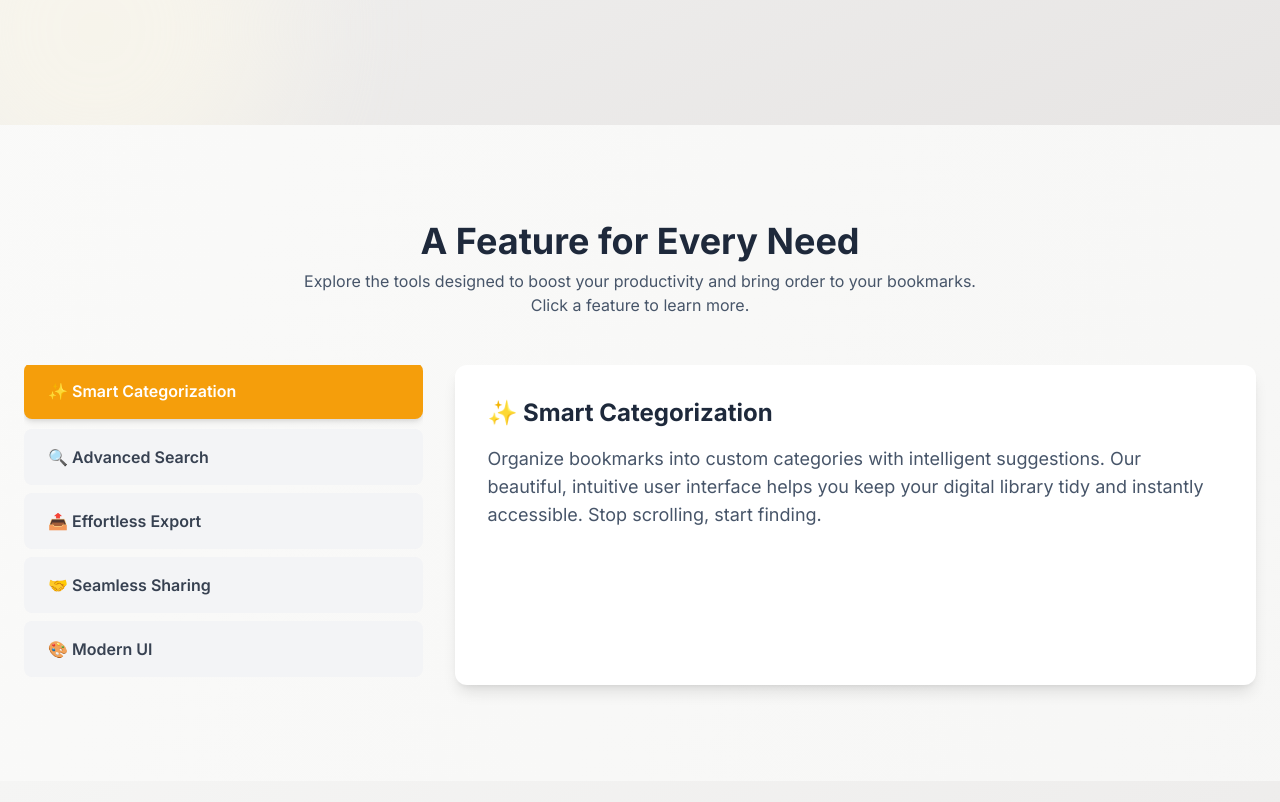
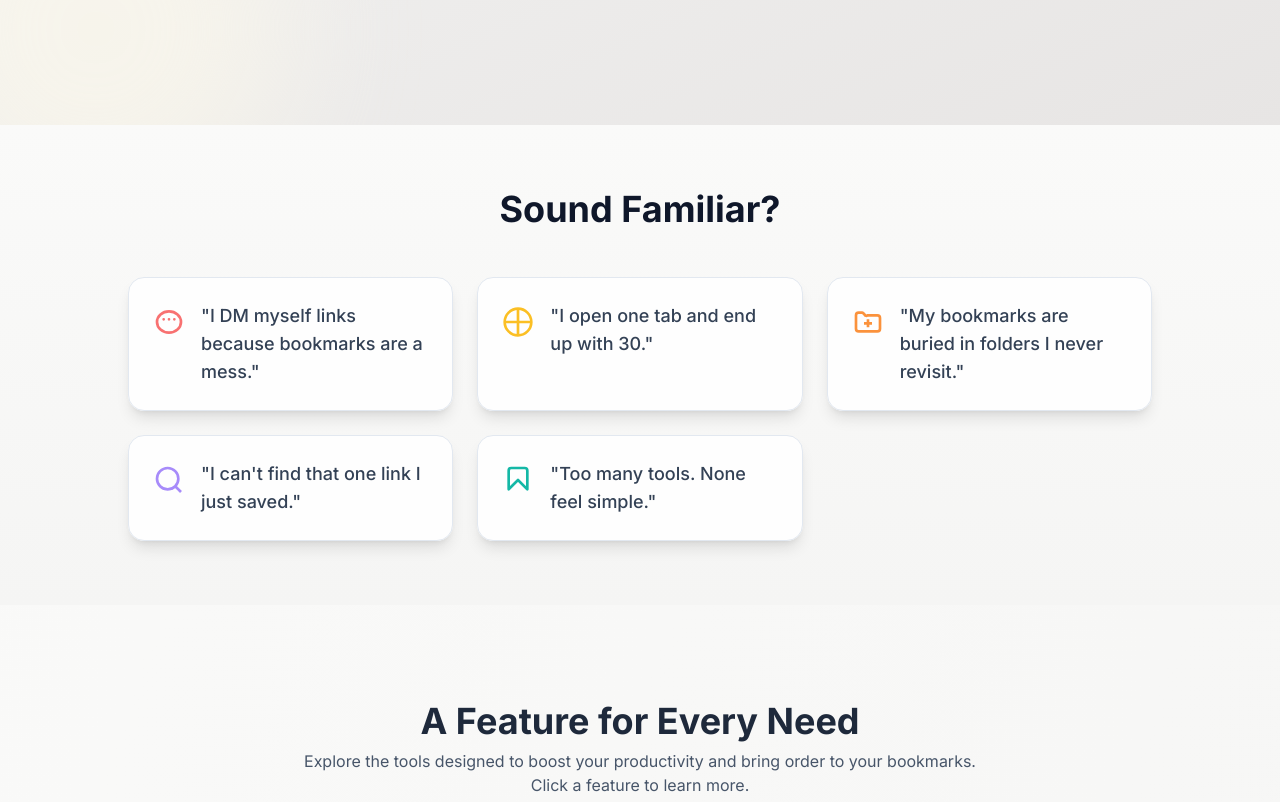
Before and after one commit to vishutyagi0210/mark-buddy, a plain HTML site: page index.html in a window 1280 px wide. Shown: the part 527-1329 px from the top of the page. Drawn offline with nearby package versions, Linux system fonts and the light colour scheme.

Commit message:
last one

```diff
--- a/index.html
+++ b/index.html
@@ -399,6 +399,45 @@
                         <a href="extension.html" class="bg-white text-slate-800 font-semibold px-8 py-4 rounded-lg hover:shadow-xl transition-all duration-300 hover:scale-105 text-lg inline-block w-full sm:w-auto border border-slate-200">
                             Get Started Free
                         </a>
+                    </div>
+                </div>
+            </div>
+        </section>
+
+        <!-- Sound Familiar Section -->
+        <section class="py-16 bg-gradient-to-b from-stone-50 to-stone-100">
+            <div class="container mx-auto px-4 sm:px-6">
+                <h2 class="text-3xl sm:text-4xl font-bold text-center mb-12 text-slate-900">Sound Familiar?</h2>
+                <div class="grid gap-6 md:grid-cols-2 lg:grid-cols-3 max-w-5xl mx-auto">
+                    <div class="bg-white/90 rounded-2xl p-6 flex items-start gap-4 shadow-lg border border-slate-200 hover:shadow-xl transition-all duration-300">
+                        <span class="text-2xl mt-1" style="color:#f87171;">
+                            <svg xmlns='http://www.w3.org/2000/svg' fill='none' viewBox='0 0 24 24' stroke='currentColor' width='32' height='32'><path stroke-linecap='round' stroke-linejoin='round' stroke-width='2' d='M8 10h.01M12 10h.01M16 10h.01M21 12c0 4.418-4.03 8-9 8s-9-3.582-9-8 4.03-8 9-8 9 3.582 9 8z'/></svg>
+                        </span>
+                        <span class="text-base sm:text-lg text-slate-700 font-medium">"I DM myself links because bookmarks are a mess."</span>
+                    </div>
+                    <div class="bg-white/90 rounded-2xl p-6 flex items-start gap-4 shadow-lg border border-slate-200 hover:shadow-xl transition-all duration-300">
+                        <span class="text-2xl mt-1" style="color:#fbbf24;">
+                            <svg xmlns='http://www.w3.org/2000/svg' fill='none' viewBox='0 0 24 24' stroke='currentColor' width='32' height='32'><circle cx='12' cy='12' r='10' stroke='currentColor' stroke-width='2'/><path stroke='currentColor' stroke-width='2' d='M2 12h20M12 2v20'/></svg>
+                        </span>
+                        <span class="text-base sm:text-lg text-slate-700 font-medium">"I open one tab and end up with 30."</span>
+                    </div>
+                    <div class="bg-white/90 rounded-2xl p-6 flex items-start gap-4 shadow-lg border border-slate-200 hover:shadow-xl transition-all duration-300">
+                        <span class="text-2xl mt-1" style="color:#fb923c;">
+                            <svg xmlns='http://www.w3.org/2000/svg' fill='none' viewBox='0 0 24 24' stroke='currentColor' width='32' height='32'><path stroke-linecap='round' stroke-linejoin='round' stroke-width='2' d='M3 7a2 2 0 012-2h2.586a1 1 0 01.707.293l1.414 1.414A1 1 0 0011.414 7H19a2 2 0 012 2v8a2 2 0 01-2 2H5a2 2 0 01-2-2V7z'/><path stroke='currentColor' stroke-width='2' d='M9 13h6m-3-3v6'/></svg>
+                        </span>
+                        <span class="text-base sm:text-lg text-slate-700 font-medium">"My bookmarks are buried in folders I never revisit."</span>
+                    </div>
+                    <div class="bg-white/90 rounded-2xl p-6 flex items-start gap-4 shadow-lg border border-slate-200 hover:shadow-xl transition-all duration-300">
+                        <span class="text-2xl mt-1" style="color:#a78bfa;">
+                            <svg xmlns='http://www.w3.org/2000/svg' fill='none' viewBox='0 0 24 24' stroke='currentColor' width='32' height='32'><circle cx='11' cy='11' r='8' stroke='currentColor' stroke-width='2'/><path stroke='currentColor' stroke-width='2' d='M21 21l-4.35-4.35'/></svg>
+                        </span>
+                        <span class="text-base sm:text-lg text-slate-700 font-medium">"I can't find that one link I just saved."</span>
+                    </div>
+                    <div class="bg-white/90 rounded-2xl p-6 flex items-start gap-4 shadow-lg border border-slate-200 hover:shadow-xl transition-all duration-300">
+                        <span class="text-2xl mt-1" style="color:#14b8a6;">
+                            <svg xmlns='http://www.w3.org/2000/svg' fill='none' viewBox='0 0 24 24' stroke='currentColor' width='32' height='32'><path stroke-linecap='round' stroke-linejoin='round' stroke-width='2' d='M5 5v14l7-7 7 7V5a2 2 0 00-2-2H7a2 2 0 00-2 2z'/></svg>
+                        </span>
+                        <span class="text-base sm:text-lg text-slate-700 font-medium">"Too many tools. None feel simple."</span>
                     </div>
                 </div>
             </div>
```
